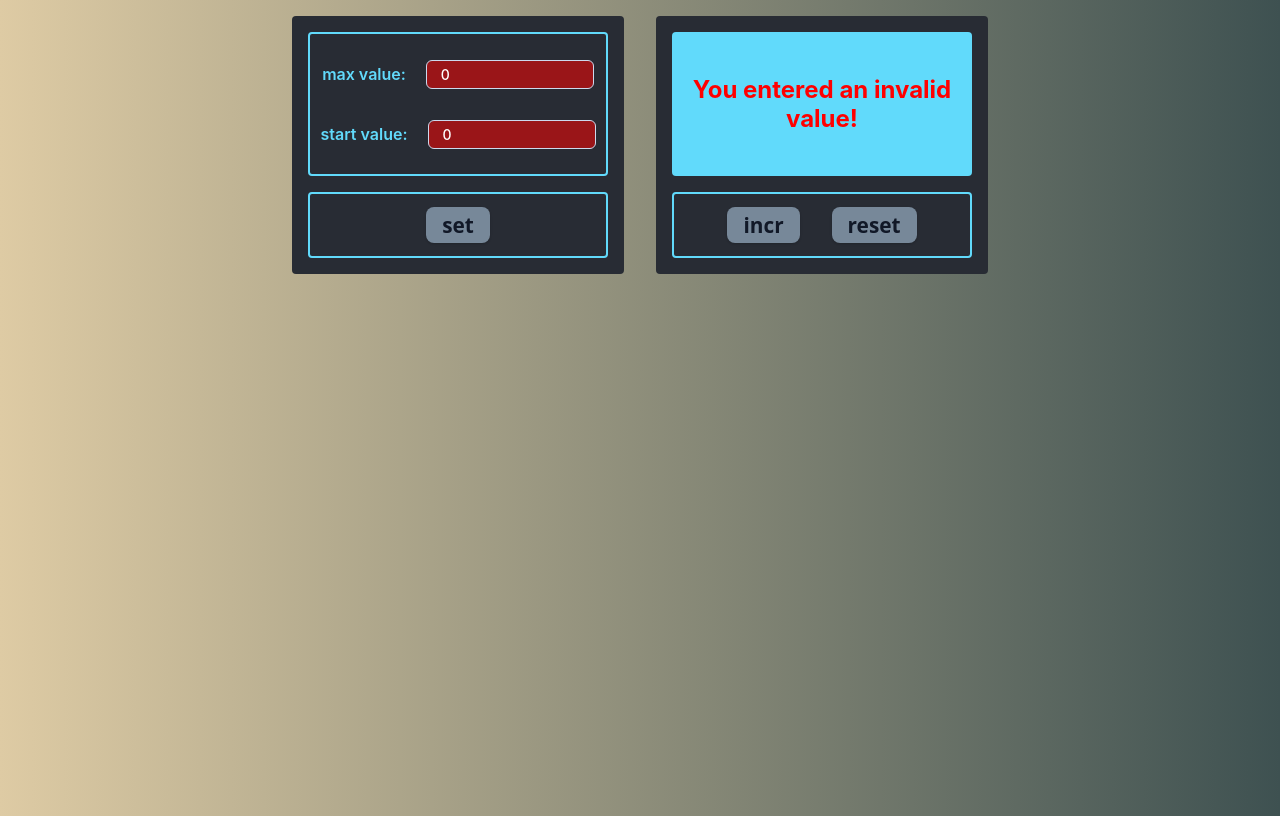
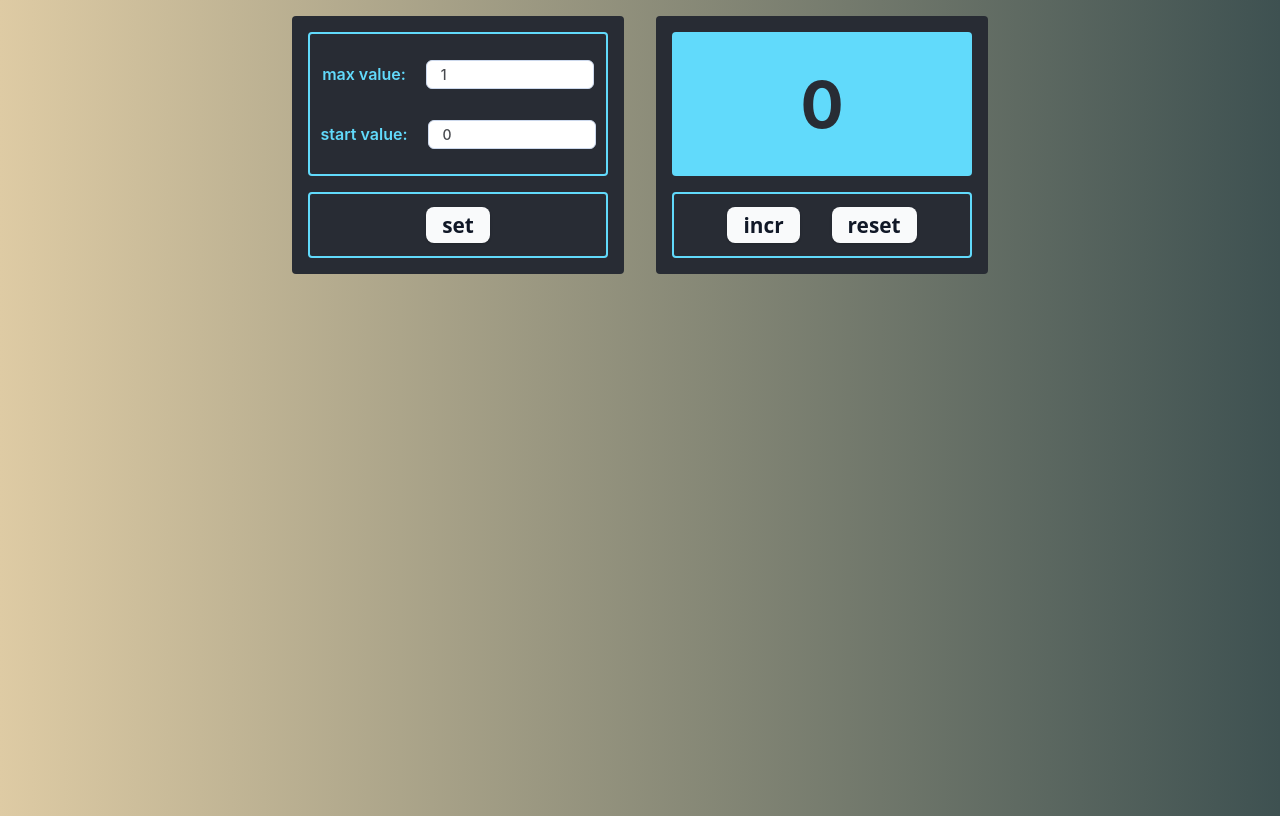
Before and after one commit to Alex-Sapon/counter, a React (Create React App) app: page / in a window 1280 px wide. Built offline with nearby package versions, Linux system fonts and the light colour scheme.

Commit message:
Create counter-reducer, localStorage files. Bug to the Output: no error window

```diff
--- a/src/App.tsx
+++ b/src/App.tsx
@@ -1,44 +1,20 @@
-import React, {useState, useEffect} from 'react';
+import { useSelector } from 'react-redux';
 import './App.css';
-import Counter from './components/Counter';
+import { RootStateType } from './bll/store';
+import {Counter} from './components/Counter';
 import {Setter} from './components/Setter/Setter';
 
 const App = () => {
-    const max: number = JSON.parse(localStorage.getItem('maxValue') || '0')
-    const start: number = JSON.parse(localStorage.getItem('startValue') || '0')
+    const maxValue = useSelector<RootStateType, number>(state => state.counter.maxValue)
+    const minValue = useSelector<RootStateType, number>(state => state.counter.minValue)
 
-    const [maxValue, setMaxValue] = useState<number>(max)
-    const [startValue, setStartValue] = useState<number>(start)
-
-    const setLocalStorageHandler = () => {
-        localStorage.setItem('startValue', JSON.stringify(startValue))
-        localStorage.setItem('maxValue', JSON.stringify(maxValue))
-        setMaxValue(max)
-        setStartValue(start)
-    }
-
-    useEffect(() => {
-        setMaxValue(max)
-        setStartValue(start)
-    }, [max, start])
-
-    const disable = maxValue <= startValue || startValue < 0
+    const disable = maxValue <= minValue || minValue < 0
 
     return (
         <div className="app">
             <div className={'container'}>
-                <Setter
-                    maxValue={maxValue}
-                    startValue={startValue}
-                    setStartValue={setStartValue}
-                    setMaxValue={setMaxValue}
-                    setLocalStorageHandler={setLocalStorageHandler}
-                />
-                <Counter
-                    max={max}
-                    start={start}
-                    disable={disable}
-                />
+                <Setter disable={disable} minValue={minValue} maxValue={maxValue}/>
+                <Counter minValue={minValue} maxValue={maxValue}/>
             </div>
         </div>
     );
--- a/src/bll/counter-reducer.ts
+++ b/src/bll/counter-reducer.ts
@@ -1,20 +1,34 @@
-const initialState:  CounterStateType = {
-    value: 0
+const initialState: CounterStateType = {
+    minValue: 0,
+    maxValue: 1
 }
 
-type CounterStateType = {
-    value: number
+export type CounterStateType = {
+    minValue: number
+    maxValue: number
 }
 
-export const  counterReducer = (state: CounterStateType = initialState, action: ActionType): CounterStateType => {
-  switch (action.type) {
-      case 'INC-VALUE':
-          return {...state, value: state.value + 1}
-      default:
-          return state
-  }
+export const counterReducer = (state: CounterStateType = initialState, action: ActionType): CounterStateType => {
+    switch (action.type) {
+        case 'INC-VALUE':
+            return {...state, minValue: state.minValue + 1}
+        case 'RESET-VALUE':
+            return {...state, minValue: action.value}
+        case 'CHANGE-MIN-VALUE':
+            return {...state, minValue: action.minValue}
+        case 'CHANGE-MAX-VALUE':
+            return {...state, maxValue: action.maxValue}
+        default:
+            return state
+    }
 }
 
 type ActionType = ReturnType<typeof incValueAC>
+| ReturnType<typeof resetValueAC>
+| ReturnType<typeof changeMinValueAC>
+| ReturnType<typeof changeMaxValueAC>
 
 export const incValueAC = () => ({type: 'INC-VALUE'} as const)
+export const resetValueAC = (value: number) => ({type: 'RESET-VALUE', value} as const)
+export const changeMinValueAC = (minValue: number) => ({type: 'CHANGE-MIN-VALUE', minValue} as const)
+export const changeMaxValueAC = (maxValue: number) => ({type: 'CHANGE-MAX-VALUE', maxValue} as const)
--- /dev/null
+++ b/src/bll/localStorage.ts
@@ -0,0 +1,19 @@
+import { RootStateType } from "./store"
+
+export const saveState = (state: RootStateType) => {
+    try {
+        localStorage.setItem('counter_state', JSON.stringify(state))
+    } catch(error) {
+        return undefined
+    }
+}
+
+export const loadState = () => {
+    try {
+        const serializedState = localStorage.getItem('counter_state')
+        if (serializedState === null) return
+        return JSON.parse(serializedState) as RootStateType
+    } catch(error) {
+        return undefined
+    }
+}
--- a/src/bll/store.ts
+++ b/src/bll/store.ts
@@ -1,5 +1,6 @@
 import {combineReducers, legacy_createStore as createStore} from 'redux';
 import {counterReducer} from './counter-reducer';
+import {loadState, saveState} from '../bll/localStorage'
 
 const rootReducer = combineReducers({
     counter: counterReducer
@@ -7,7 +8,13 @@ const rootReducer = combineReducers({
 
 export type RootStateType = ReturnType<typeof rootReducer>
 
-export const store = createStore(rootReducer)
+export const store = createStore(rootReducer, loadState())
+
+// store.subscribe(() => {
+//     saveState({
+//         counter: store.getState().counter
+//     })
+// })
 
 // @ts-ignore
 window.store = store
--- a/src/components/Counter.tsx
+++ b/src/components/Counter.tsx
@@ -1,30 +1,30 @@
-import React, {FC, useEffect, useState} from 'react';
+import {FC} from 'react';
 import Button from '../UI/Button/Button';
-import Output from './Output/Output';
+import {Output} from './Output/Output';
 import styles from './Counter.module.css'
+import {useDispatch} from 'react-redux';
+import {incValueAC, resetValueAC} from '../bll/counter-reducer';
+import {loadState} from '../bll/localStorage';
 
 type CounterProps = {
-    max: number
-    start: number
-    disable: boolean
+    minValue: number
+    maxValue: number
 }
 
-const Counter: FC<CounterProps> = ({max, start, disable}) => {
-    const [value, setValue] = useState<number>(start)
+export const Counter: FC<CounterProps> = ({minValue, maxValue}) => {
+    const dispatch = useDispatch()
 
-    useEffect(() => {
-        setValue(start)
-    }, [start])
+    const minDefaultValue = loadState()?.counter.minValue!
 
-    const incrementHandler = () => setValue(prev => prev + 1)
-    const resetHandler = () => setValue(start)
+    const incrementHandler = () => dispatch(incValueAC())
+    const resetHandler = () => dispatch(resetValueAC(minDefaultValue))
 
-    const increment = value === max || disable
-    const reset = value <= start && value < max || disable
+    const increment = minValue === maxValue
+    const reset = minValue === minDefaultValue
 
     return (
         <div className={styles.container_output}>
-            <Output value={value} maxValue={max} disable={disable}/>
+            <Output minValue={minValue} maxValue={maxValue} disable={false}/>
             <div className={styles.buttons}>
                 <Button disabled={increment} title={'incr'} onClick={incrementHandler}/>
                 <Button disabled={reset} title={'reset'} onClick={resetHandler}/>
@@ -32,5 +32,3 @@ const Counter: FC<CounterProps> = ({max, start, disable}) => {
         </div>
     );
 };
-
-export default Counter;
--- a/src/components/Output/Output.tsx
+++ b/src/components/Output/Output.tsx
@@ -2,23 +2,21 @@ import React, {FC} from 'react';
 import styles from './Output.module.css';
 
 type HeaderProps = {
-    value: number
-    maxValue?: number
-    disable?: boolean
+    minValue: number
+    maxValue: number
+    disable: boolean
 }
 
-const Output: FC<HeaderProps> = ({value, maxValue, disable}) => {
+export const Output: FC<HeaderProps> = ({minValue, maxValue, disable}) => {
     const headerStyles = `
         ${styles.output_window}
-        ${value === maxValue && styles.output_limit}
+        ${minValue === maxValue && styles.output_limit}
         ${disable && styles.output_error}
     `
 
     return (
         <div className={headerStyles}>
-            {disable ? 'You entered an invalid value!' : value}
+            {disable ? 'You entered an invalid value!' : minValue}
         </div>
     );
 };
-
-export default Output;
--- a/src/components/Setter/Setter.tsx
+++ b/src/components/Setter/Setter.tsx
@@ -1,36 +1,50 @@
-import React, {FC, ChangeEvent} from 'react';
+import React, {FC, ChangeEvent, useState} from 'react';
 import Input from '../../UI/Input/Input';
 import styles from './Setter.module.css'
 import Button from '../../UI/Button/Button'
+import {useDispatch} from 'react-redux';
+import {saveState} from '../../bll/localStorage';
+import {changeMaxValueAC, changeMinValueAC} from '../../bll/counter-reducer';
+import {store} from '../../bll/store';
 
 type SetterType = {
-    startValue: number
+    disable: boolean
+    minValue: number
     maxValue: number
-    setMaxValue: (value: number) => void
-    setStartValue: (value: number) => void
-    setLocalStorageHandler: () => void
 }
 
-export const Setter: FC<SetterType> = ({startValue, maxValue, setMaxValue, setStartValue, setLocalStorageHandler}) => {
-    const onChangeMaxHandler = (e: ChangeEvent<HTMLInputElement>) => setMaxValue(+e.currentTarget.value)
-    const onChangeStartHandler = (e: ChangeEvent<HTMLInputElement>) => setStartValue(+e.currentTarget.value)
+export const Setter: FC<SetterType> = ({disable, minValue, maxValue}) => {
+    const [endValue, setEndValue] = useState(maxValue)
+    const [startValue, setStartValue] = useState(minValue)
 
-    const disable = maxValue <= startValue || startValue < 0
+    const dispatch = useDispatch()
+
+    const onChangeMaxHandler = (e: ChangeEvent<HTMLInputElement>) => setEndValue(+e.currentTarget.value)
+    const onChangeMinHandler = (e: ChangeEvent<HTMLInputElement>) => setStartValue(+e.currentTarget.value)
+
+    const setLocalStorageHandler = () => {
+        dispatch(changeMaxValueAC(endValue))
+        dispatch(changeMinValueAC(startValue))
+
+        saveState({counter: store.getState().counter})
+    }
+
+    const disabled = endValue <= startValue || startValue < 0
 
     return (
         <div className={styles.setter_container}>
             <form className={styles.setter_inputs}>
                 <div>
                     <span className={styles.setter_text}>max value:</span>
-                    <Input value={maxValue} onChange={onChangeMaxHandler} error={disable}/>
+                    <Input value={endValue} onChange={onChangeMaxHandler} error={disabled}/>
                 </div>
                 <div>
                     <span className={styles.setter_text}>start value:</span>
-                    <Input value={startValue} onChange={onChangeStartHandler} error={disable}/>
+                    <Input value={startValue} onChange={onChangeMinHandler} error={disabled}/>
                 </div>
             </form>
             <div className={styles.setter_buttons}>
-                <Button title={'set'} onClick={setLocalStorageHandler} disabled={disable}/>
+                <Button title={'set'} onClick={setLocalStorageHandler} disabled={disabled}/>
             </div>
         </div>
     );
```
